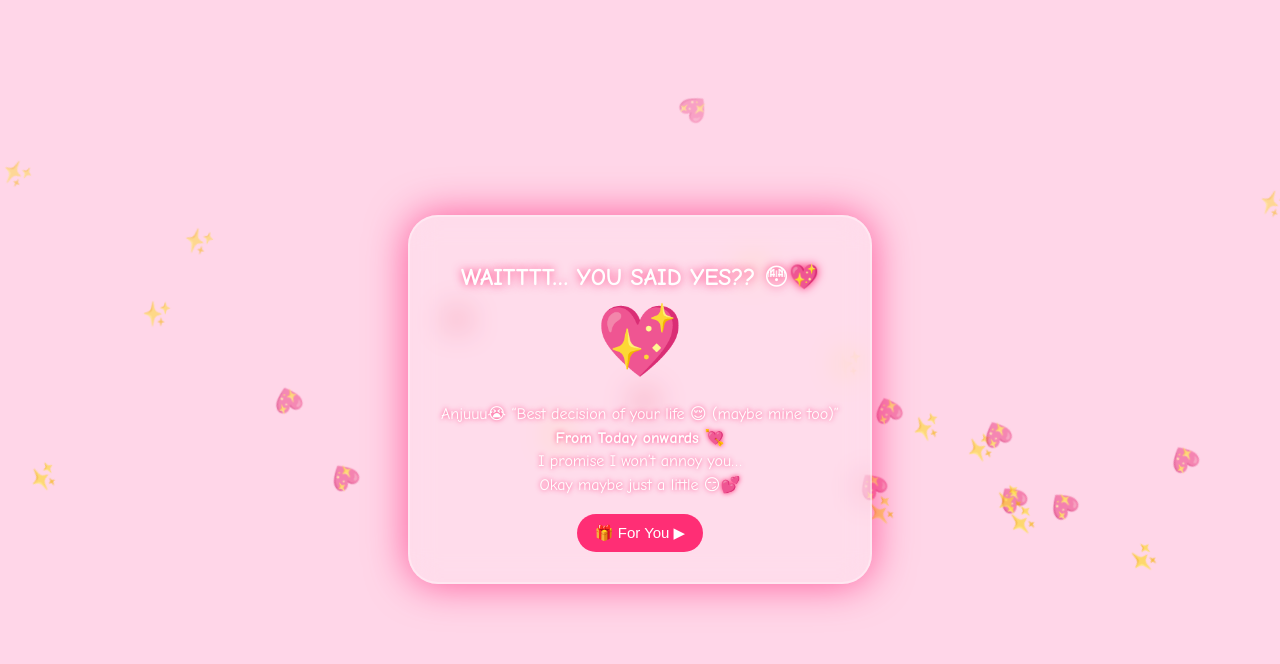
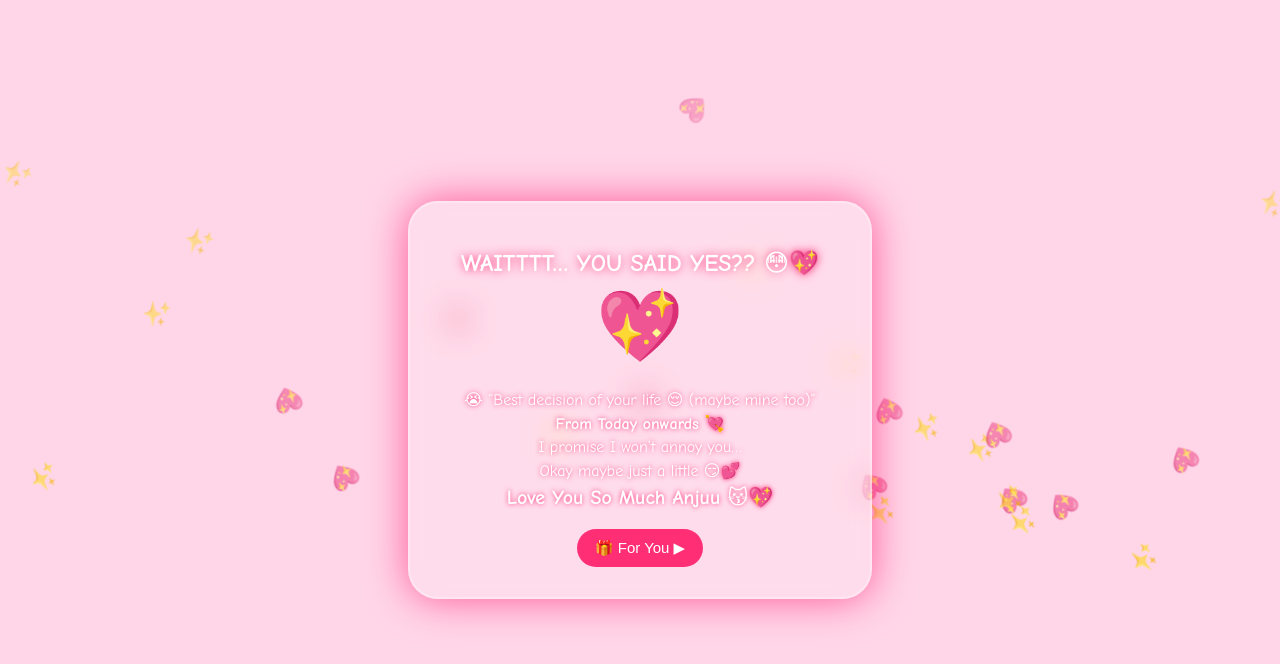
Before and after one commit to Muhd-Ameens/my-valentine, a plain HTML site: page yes.html in a window 1280 px wide. Drawn offline with Linux system fonts and the light colour scheme.

Commit message:
Add files via upload

```diff
--- a/yes.html
+++ b/yes.html
@@ -72,6 +72,13 @@ p {
     margin: 5px 0;
     text-shadow: 0 0 5px #ff2e75;
 }
+h3{
+    color: white;
+    font-size: 20px; /* Slightly smaller */
+    margin: 5px 0;
+    text-shadow: 0 0 5px #ff2e75;
+
+}
 
 /* Floating celebration */
 .floating {
@@ -98,10 +105,11 @@ p {
         💖
     </div>
 
-    <p>Anjuuu😭 “Best decision of your life 😌 (maybe mine too)”</p>
+    <p>😭 “Best decision of your life 😌 (maybe mine too)”</p>
     <p><strong>From Today onwards 💘</strong></p>
     <p>I promise I won’t annoy you…</p>
     <p>Okay maybe just a little 😏💕</p>
+    <h3>Love You So Much Anjuu 😽💖</h3>
 
     <button id="videoBtn">🎁 For You ▶</button>
 
```
